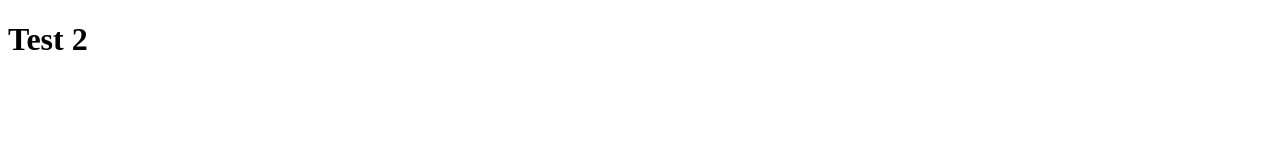
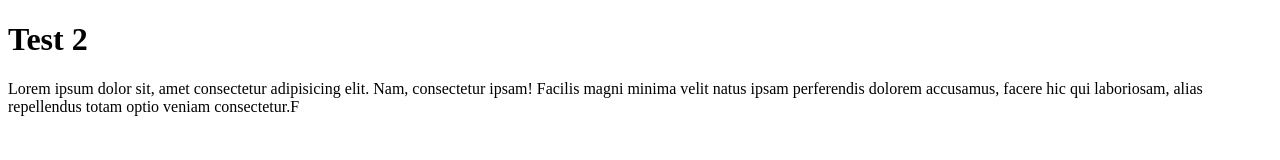
Before and after one commit to azikrieev65-blip/test-3, a plain HTML site: page index.html in a window 1280 px wide. Drawn offline with Linux system fonts and the light colour scheme.

Commit message:
added tag p

```diff
--- a/index.html
+++ b/index.html
@@ -7,5 +7,6 @@
 </head>
 <body>
     <h1>Test 2</h1>
+    <p>Lorem ipsum dolor sit, amet consectetur adipisicing elit. Nam, consectetur ipsam! Facilis magni minima velit natus ipsam perferendis dolorem accusamus, facere hic qui laboriosam, alias repellendus totam optio veniam consectetur.F</p>
 </body>
 </html>
```
